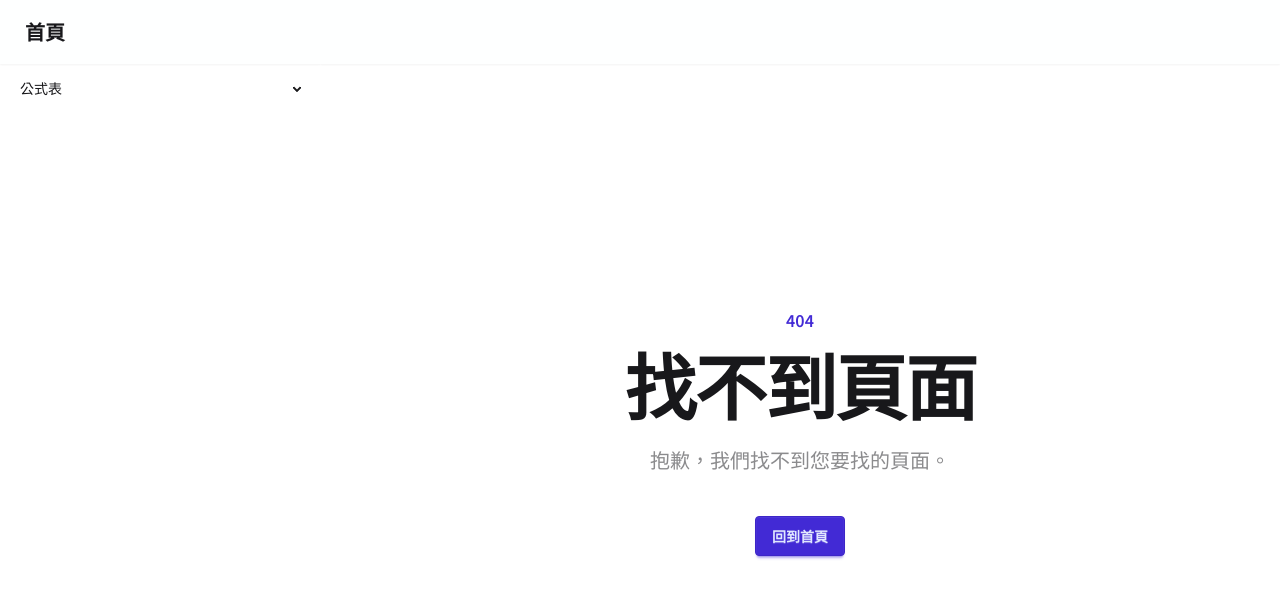
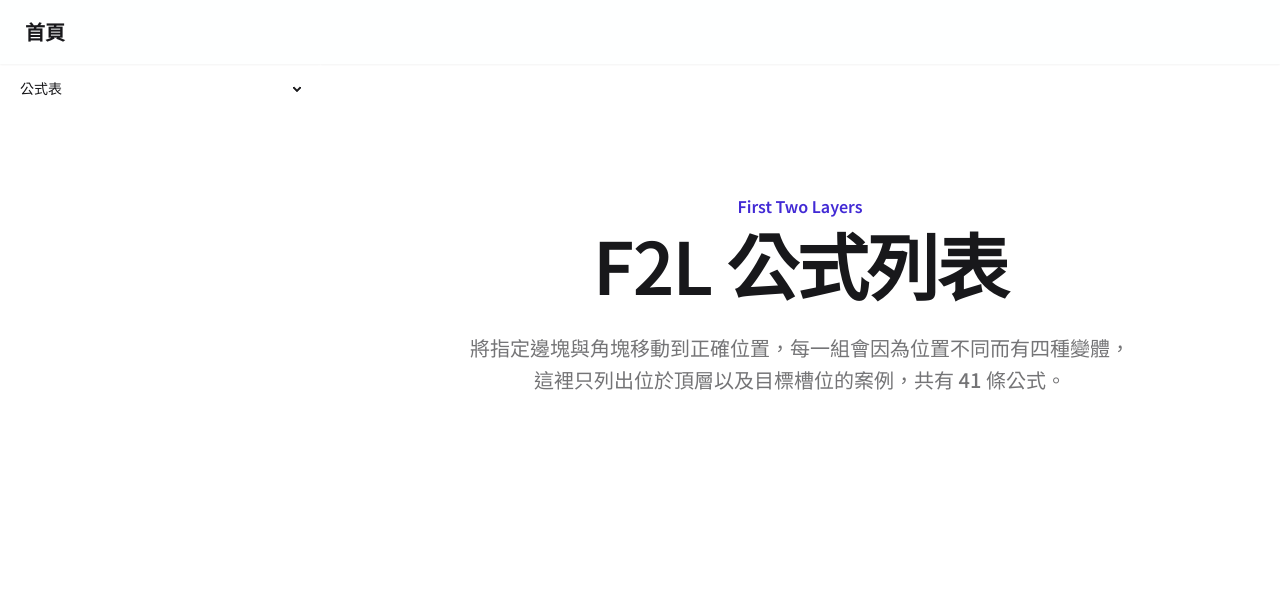
Before and after one commit to GaiaYang/cube-web, a Next.js app in the folder cube-web/: page /algs/333/f2l in a window 1280 px wide. Before the commit this address had no page. Shown: the top 598 px of the page. Built offline with nearby package versions, Linux system fonts and the light colour scheme.

Commit message:
統一網址變數到設定檔、設定sitemap以及robots，調整文案、新增f2l公式頁面

```diff
--- /dev/null
+++ b/cube-web/src/app/(main)/algs/333/f2l/page.tsx
@@ -0,0 +1,22 @@
+import React from "react";
+import { type Metadata } from "next";
+
+import HeaderSection from "@/components/HeaderSection";
+
+export const metadata: Metadata = {
+  title: "F2L 公式列表",
+  description:
+    "F2L（First Two Layers） 是 CFOP 的第二個步驟，目標是還原 3x3 魔術方塊的底部前兩層。",
+};
+
+export default function Page() {
+  return (
+    <main>
+      <HeaderSection
+        title="F2L 公式列表"
+        description="將指定邊塊與角塊移動到正確位置，每一組會因為位置不同而有四種變體，這裡只列出位於頂層以及目標槽位的案例，共有 41 條公式。"
+        eyebrow="First Two Layers"
+      />
+    </main>
+  );
+}
--- a/cube-web/src/app/(main)/algs/333/oll/page.tsx
+++ b/cube-web/src/app/(main)/algs/333/oll/page.tsx
@@ -12,7 +12,8 @@ import Diagram from "@/components/cube/333/diagram/OrientationLastLayer";
 
 export const metadata: Metadata = {
   title: "OLL 公式列表",
-  description: "使頂層的方塊顏色一致，總共有57種情況",
+  description:
+    "OLL（Orientation of the Last Layer）是 CFOP 的第三個步驟，目標是將頂層方塊朝向正確方向。",
 };
 
 export default function Page() {
@@ -20,7 +21,7 @@ export default function Page() {
     <main>
       <HeaderSection
         title="OLL 公式列表"
-        description="使頂層的方塊顏色一致，總共有 57 種情況"
+        description="將頂層方塊朝向正確方向，這個步驟完全依賴公式處理，共有 57 種情況。"
         eyebrow="Orientation of the Last Layer"
       />
       <div
--- a/cube-web/src/app/(main)/algs/333/pll/page.tsx
+++ b/cube-web/src/app/(main)/algs/333/pll/page.tsx
@@ -13,7 +13,8 @@ import FilterPanel from "./components/FilterPanel";
 
 export const metadata: Metadata = {
   title: "PLL 公式列表",
-  description: "頂層的方塊位置排列，共有21種情況。",
+  description:
+    "PLL（Permutation of the Last Layer）是 CFOP 的第四個也是最後一個步驟，目標是排列最後一層的所有方塊使其復原。",
 };
 
 export default function Page() {
@@ -21,7 +22,7 @@ export default function Page() {
     <main>
       <HeaderSection
         title="PLL 公式列表"
-        description="使頂層的方塊位置排列正確，共有 21 種情況"
+        description="歸位最後一層的所有方塊，這個步驟完全依靠公式處理，共有 21 種情況。"
         eyebrow="Permutation of the Last Layer"
       />
       <div
--- a/cube-web/src/app/layout.tsx
+++ b/cube-web/src/app/layout.tsx
@@ -2,12 +2,14 @@ import type { Metadata } from "next";
 import "./globals.css";
 import clsx from "clsx";
 
-import { noto_sans_tc, noto_serif_tc, noto_sans_mono } from "./fonts";
+import { noto_sans_tc, noto_serif_tc, noto_sans_mono } from "@/lib/fonts";
+import { SITE_URL } from "@/lib/config";
 
 export const metadata: Metadata = {
   title: { default: "Cube web", template: "%s | Cube web" },
   description:
     "一個魔方愛好者的網站，這裡是為三階魔方進階玩家打造的教學平台，分享如何從LBL解法精進到CFOP進階玩家。",
+  metadataBase: new URL(SITE_URL),
 };
 
 export default function RootLayout({
--- /dev/null
+++ b/cube-web/src/app/robots.ts
@@ -0,0 +1,13 @@
+import type { MetadataRoute } from "next";
+
+import { SITE_URL } from "@/lib/config";
+
+export default function robots(): MetadataRoute.Robots {
+  return {
+    rules: {
+      userAgent: "*",
+      allow: "/",
+    },
+    sitemap: SITE_URL,
+  };
+}
--- /dev/null
+++ b/cube-web/src/app/sitemap.ts
@@ -0,0 +1,27 @@
+import type { MetadataRoute } from "next";
+
+import { SITE_URL } from "@/lib/config";
+
+export default function sitemap(): MetadataRoute.Sitemap {
+  return [
+    {
+      url: SITE_URL,
+      priority: 1,
+    },
+    {
+      url: `${SITE_URL}/algs/333/f2l`,
+      changeFrequency: "never",
+      priority: 0.9,
+    },
+    {
+      url: `${SITE_URL}/algs/333/oll`,
+      changeFrequency: "never",
+      priority: 0.8,
+    },
+    {
+      url: `${SITE_URL}/algs/333/pll`,
+      changeFrequency: "never",
+      priority: 0.7,
+    },
+  ];
+}
--- a/cube-web/src/components/layout/Basic/DrawerMenu/config.ts
+++ b/cube-web/src/components/layout/Basic/DrawerMenu/config.ts
@@ -9,6 +9,7 @@ export const options: MenuOption[] = [
         label: "三階公式表",
         submenu: [
           { label: "總覽", href: "/algs/333" },
+          { label: "F2L", href: "/algs/333/f2l" },
           { label: "OLL", href: "/algs/333/oll" },
           { label: "PLL", href: "/algs/333/pll" },
         ],
--- /dev/null
+++ b/cube-web/src/lib/config.ts
@@ -0,0 +1,4 @@
+export const SITE_URL =
+  process.env.NODE_ENV === "production"
+    ? "http://localhost:3000"
+    : "http://localhost:3000";
```
Also changed, not shown: cube-web/src/lib/fonts.ts (renamed from cube-web/src/app/fonts.ts).
